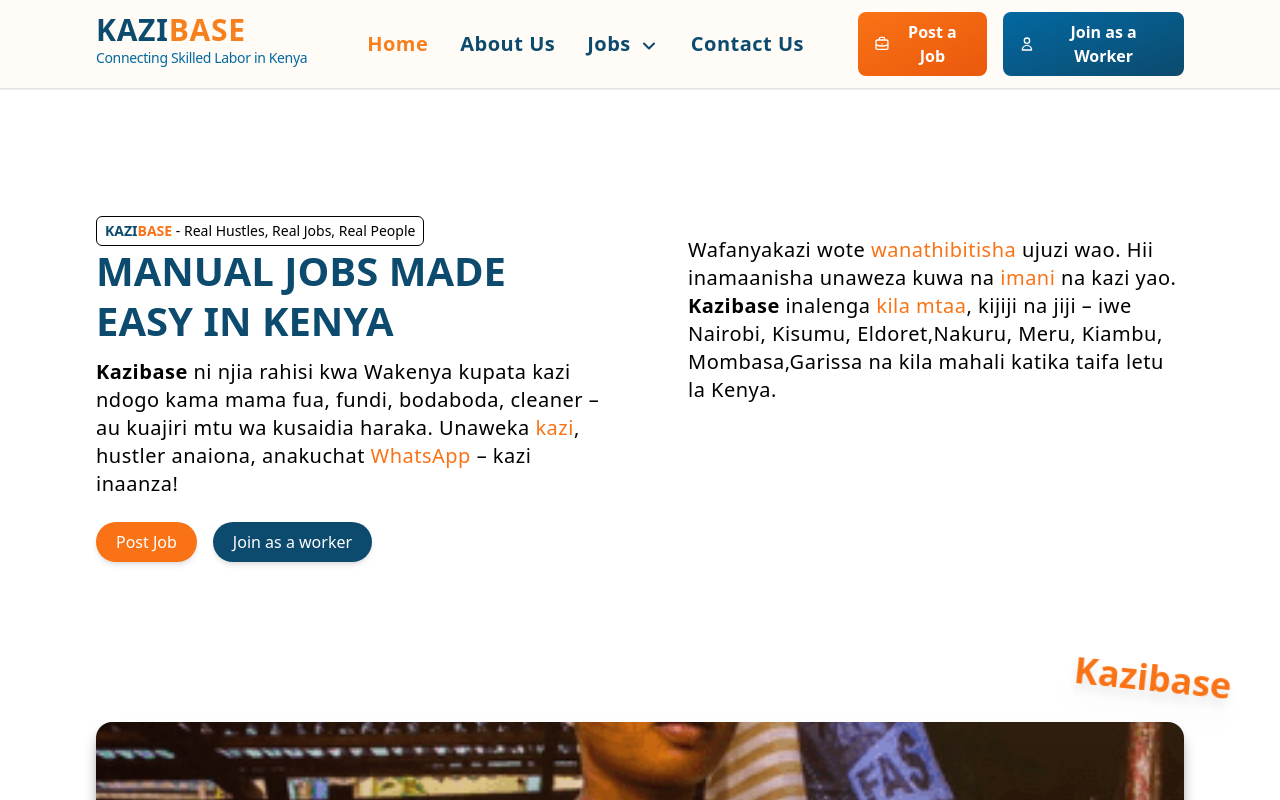
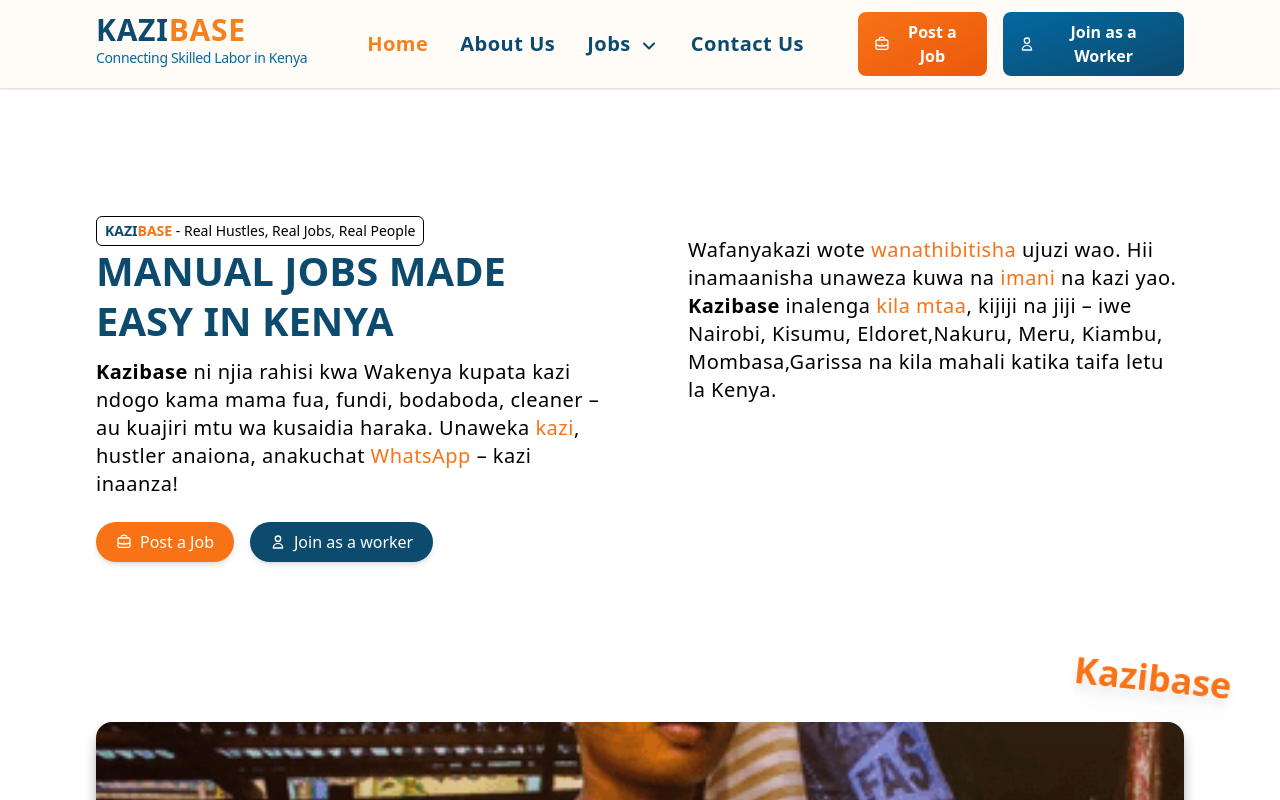
Before and after one commit to Muriuk/WorkHorizon, a Next.js app: page / in a window 1280 px wide. Shown: the top 800 px of the page. Built offline with nearby package versions, Linux system fonts and the light colour scheme.

Commit message:
Update section1.tsx

```diff
--- a/app/ui/home/section1.tsx
+++ b/app/ui/home/section1.tsx
@@ -101,18 +101,25 @@
 </p>
 
                 </div>
-                <div className="flex flex-row justify-center lg:justify-start gap-4 mt-6">
+               <div className="flex flex-row justify-center lg:justify-start gap-4 mt-6">
   <Link href="/login">
-    <button className="bg-orange-500 hover:bg-orange-600 text-white font-medium py-2 px-5 rounded-full shadow-md transition-transform hover:scale-105 text-sm sm:text-base">
-      Post Job
+    <button className="bg-orange-500 hover:bg-orange-600 text-white font-medium py-2 px-5 rounded-full shadow-md transition-transform hover:scale-105 text-sm sm:text-base flex items-center gap-2">
+      <svg xmlns="http://www.w3.org/2000/svg" className="h-4 w-4" fill="none" viewBox="0 0 24 24" stroke="currentColor">
+        <path strokeLinecap="round" strokeLinejoin="round" strokeWidth={2} d="M21 13.255A23.931 23.931 0 0112 15c-3.183 0-6.22-.62-9-1.745M16 6V4a2 2 0 00-2-2h-4a2 2 0 00-2 2v2m4 6h.01M5 20h14a2 2 0 002-2V8a2 2 0 00-2-2H5a2 2 0 00-2 2v10a2 2 0 002 2z" />
+      </svg>
+      Post a Job
     </button>
   </Link>
   <Link href="/register">
-    <button className="bg-sky-900 hover:bg-sky-800 text-white font-medium py-2 px-5 rounded-full shadow-md transition-transform hover:scale-105 text-sm sm:text-base">
+    <button className="bg-sky-900 hover:bg-sky-800 text-white font-medium py-2 px-5 rounded-full shadow-md transition-transform hover:scale-105 text-sm sm:text-base flex items-center gap-2">
+      <svg xmlns="http://www.w3.org/2000/svg" className="h-4 w-4" fill="none" viewBox="0 0 24 24" stroke="currentColor">
+        <path strokeLinecap="round" strokeLinejoin="round" strokeWidth={2} d="M16 7a4 4 0 11-8 0 4 4 0 018 0zM12 14a7 7 0 00-7 7h14a7 7 0 00-7-7z" />
+      </svg>
       Join as a worker
     </button>
   </Link>
 </div>
+
 
             </div>
             <div className="w-full 2xl:w-full relative mx-auto">
```
